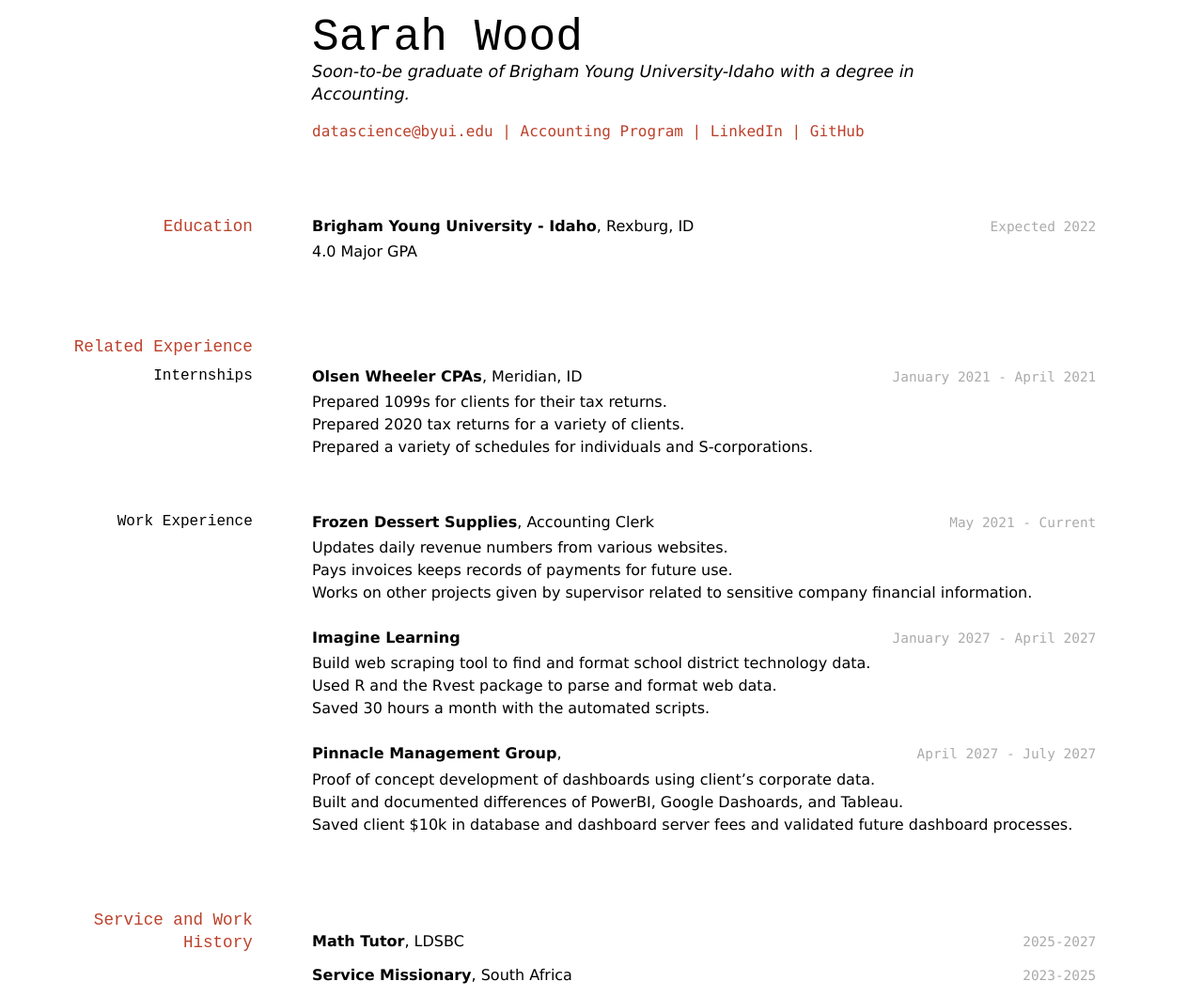
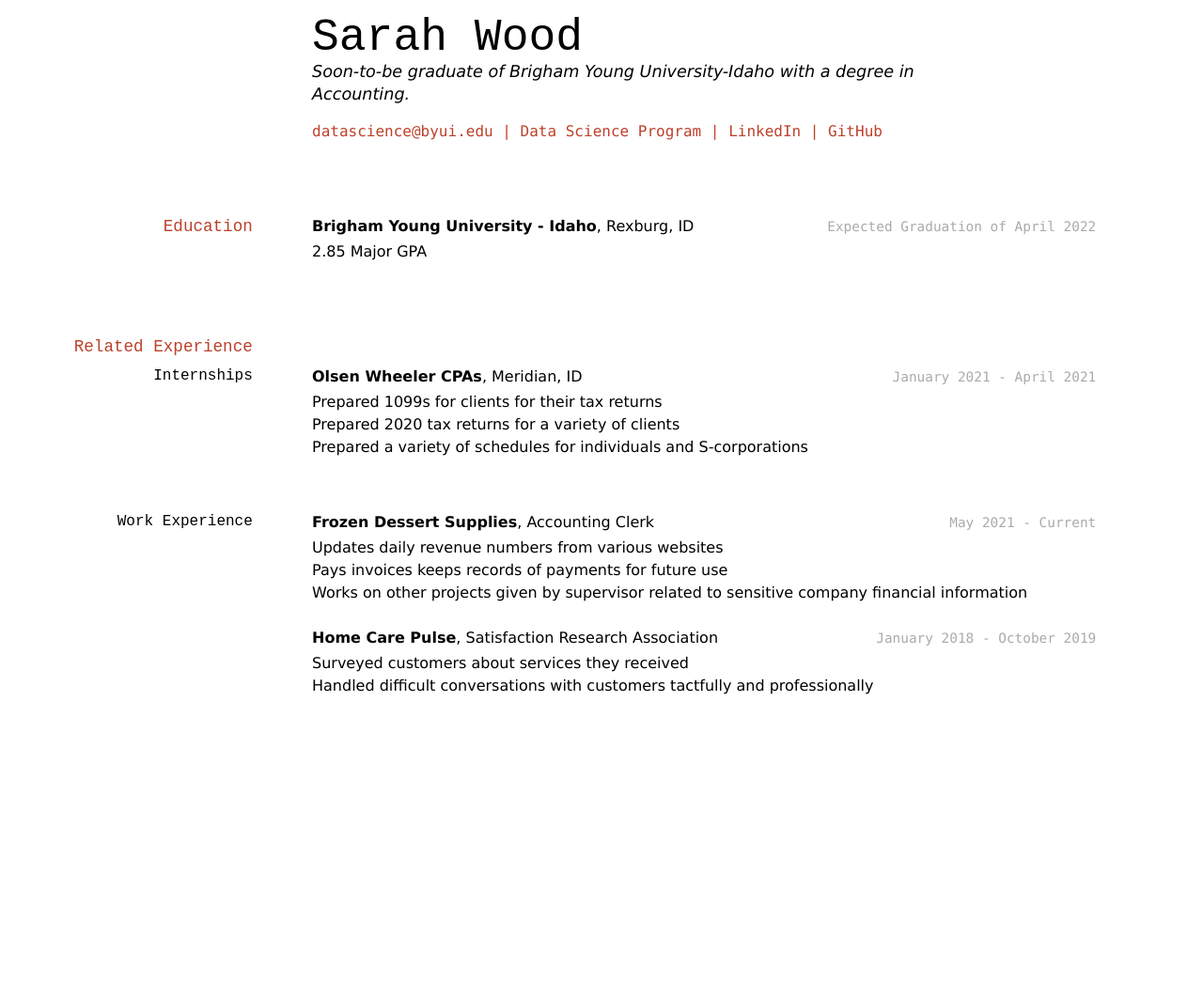
Before and after one commit to byuids-resumes/wood-resume, a Jekyll site: the page built from docs/index.md, in a window 1280 px wide. Shown: the whole page at 94% size. Built offline with Jekyll 4.4.1, drawn with Linux system fonts in a browser that asks for light colours; after the commit the page ends 900 px from its top, so only the background shows below that.

Commit message:
Updated work experience

```diff
--- a/docs/index.md
+++ b/docs/index.md
@@ -7,19 +7,18 @@ Soon-to-be graduate of Brigham Young University-Idaho with a degree in Accountin
 
 <div id="webaddress">
 <a href="woo17005@byui.edu">datascience@byui.edu</a>
-| <a href="https://byuidatascience.github.io/development.html">Accounting Program</a>
+| <a href="https://byuidatascience.github.io/development.html">Data Science Program</a>
 | <a href="https://www.linkedin.com/groups/13537407/">LinkedIn</a>
-| <a href="https://github.com/byuids-resumes">GitHub</a>
+| <a href="https://smwood98.github.io/wood-resume/">GitHub</a>
 </div>
 
 <!-- https://www.monique.tech/the-art-of-markdown -->
 
 ## Education
-`Expected 2022`
+`Expected Graduation of April 2022`
 __Brigham Young University - Idaho__, Rexburg, ID
 
-- 4.0 Major GPA
-
+- 2.85 Major GPA
 
 ## Related Experience
 
@@ -28,44 +27,23 @@ __Brigham Young University - Idaho__, Rexburg, ID
 `January 2021 - April 2021`
 __Olsen Wheeler CPAs__, Meridian, ID
 
-- Prepared 1099s for clients for their tax returns.
-- Prepared 2020 tax returns for a variety of clients.
-- Prepared a variety of schedules for individuals and S-corporations.
+- Prepared 1099s for clients for their tax returns
+- Prepared 2020 tax returns for a variety of clients
+- Prepared a variety of schedules for individuals and S-corporations
 
 ### Work Experience
 
 `May 2021 - Current`
 __Frozen Dessert Supplies__, Accounting Clerk
 
-- Updates daily revenue numbers from various websites.
-- Pays invoices keeps records of payments for future use.
-- Works on other projects given by supervisor related to sensitive company financial information.
+- Updates daily revenue numbers from various websites
+- Pays invoices keeps records of payments for future use
+- Works on other projects given by supervisor related to sensitive company financial information
 
-`January 2027 - April 2027`
-__Imagine Learning__
-
-- Build web scraping tool to find and format school district technology data.
-- Used R and the Rvest package to parse and format web data.
-- Saved 30 hours a month with the automated scripts.
-
-`April 2027 - July 2027`
-__Pinnacle Management Group__,
-
-- Proof of concept development of dashboards using client's corporate data.
-- Built and documented differences of PowerBI, Google Dashoards, and Tableau.
-- Saved client $10k in database and dashboard server fees and validated future dashboard processes.
-
-
-## Service and Work History
-
-`2025-2027`
-__Math Tutor__, LDSBC
-
-
-`2023-2025`
-__Service Missionary__, South Africa
-
-
+`January 2018 - October 2019`
+__Home Care Pulse__, Satisfaction Research Association
+- Surveyed customers about services they received
+- Handled difficult conversations with customers tactfully and professionally
 
 <!-- ### Footer
 
```
